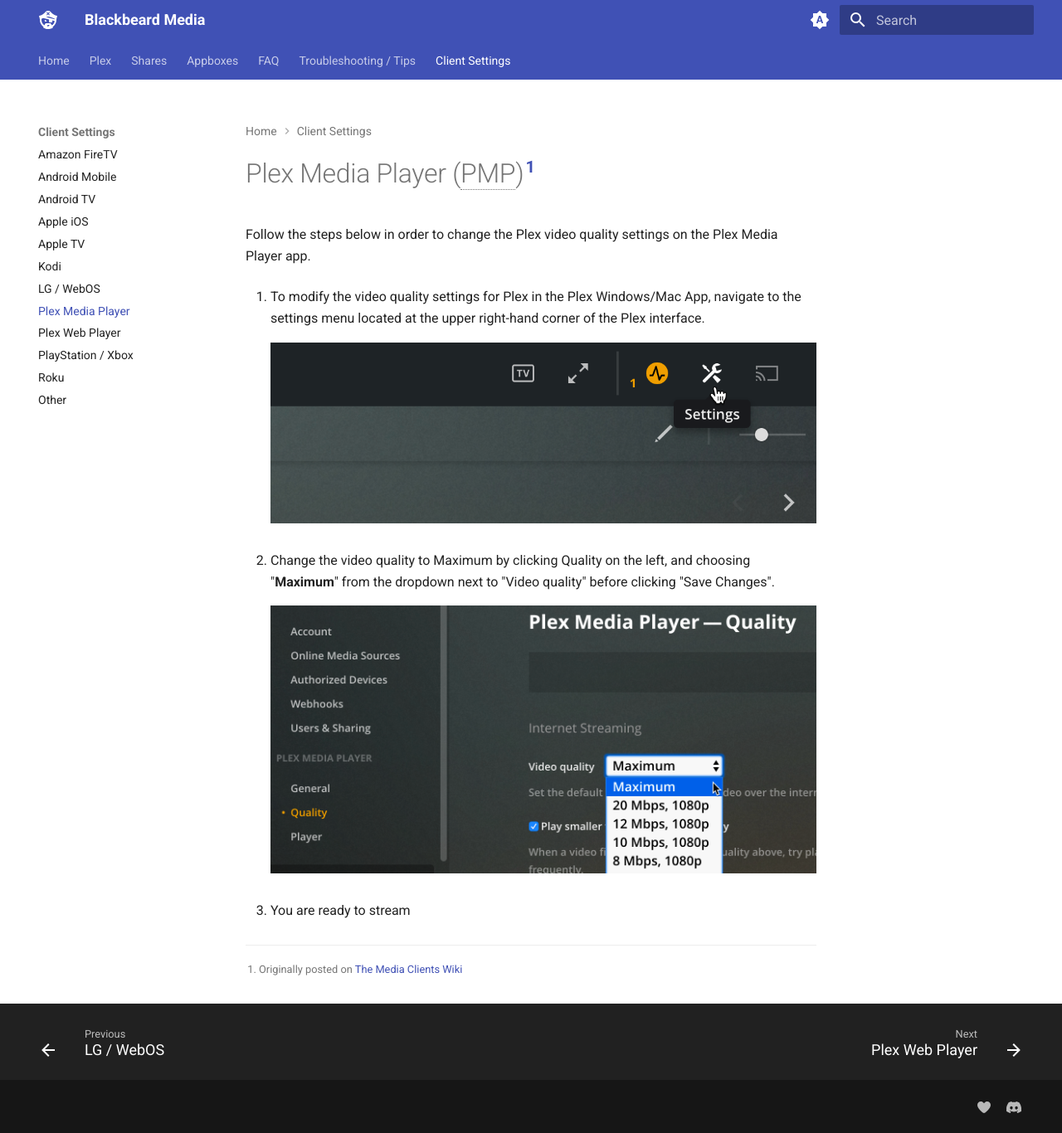
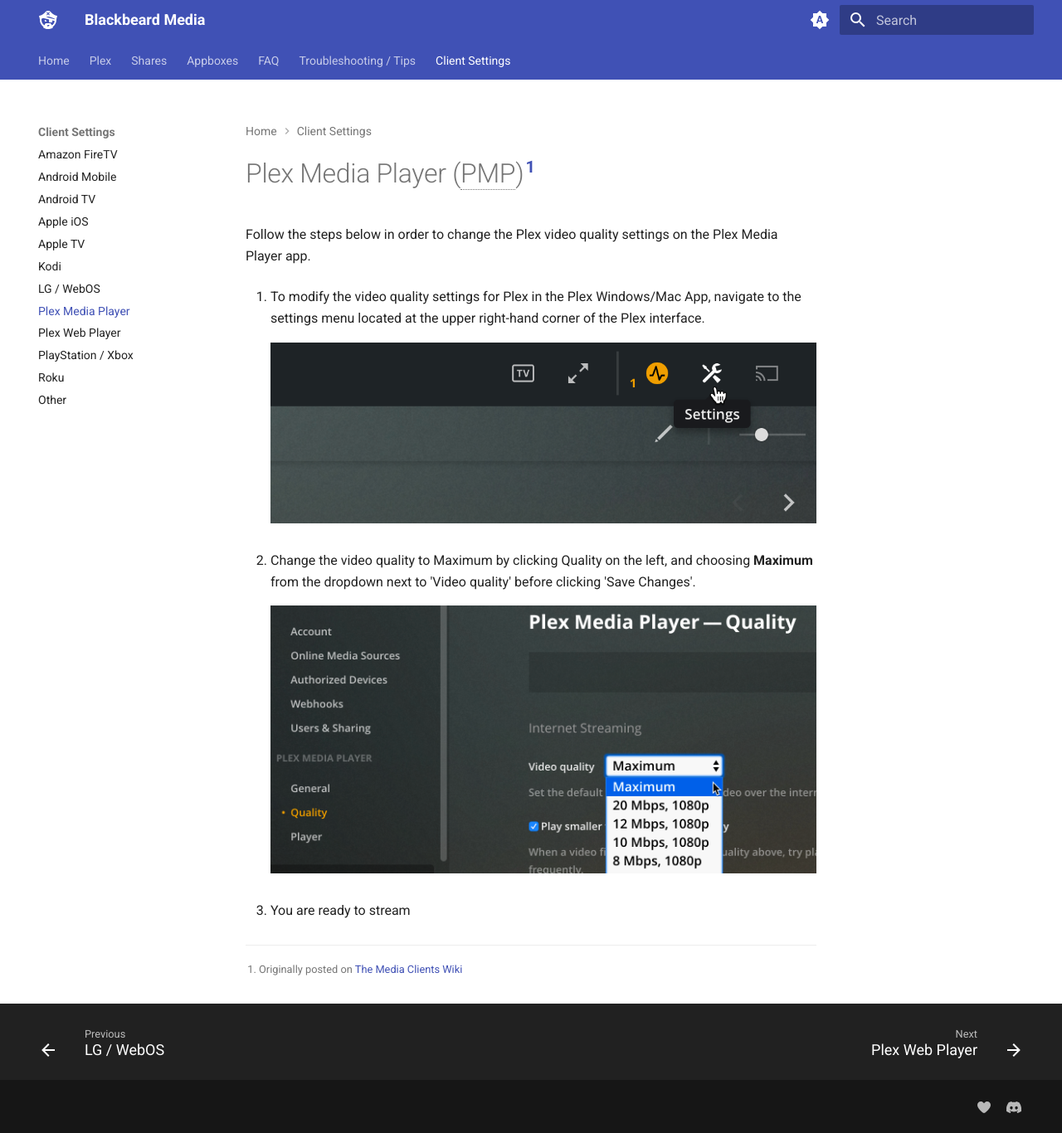
Before and after one commit to neomedia6989/docs-2, an MkDocs documentation site: the page built from docs/clients/pmp.md, in a window 1280 px wide and 1366 px high. Shown: the whole window at 83% size. Built offline with MkDocs 1.6.1 and Material for MkDocs 9.7.7, drawn with Linux system fonts in a browser that asks for light colours.

Commit message:
Update pmp.md

```diff
--- a/docs/clients/pmp.md
+++ b/docs/clients/pmp.md
@@ -9,7 +9,7 @@
       <figcaption></figcaption>
     </figure>
 
-2. Change the video quality to Maximum by clicking Quality on the left, and choosing "**Maximum**" from the dropdown next to "Video quality" before clicking "Save Changes".
+2. Change the video quality to Maximum by clicking Quality on the left, and choosing **Maximum** from the dropdown next to 'Video quality' before clicking 'Save Changes'.
 
     <figure markdown>
     ![(../media/clients-pmp-2.png "Select 'Maximum' from the dropdown")](https://docs.blackbeard.media/media/clients-pmp-2.png)
```
